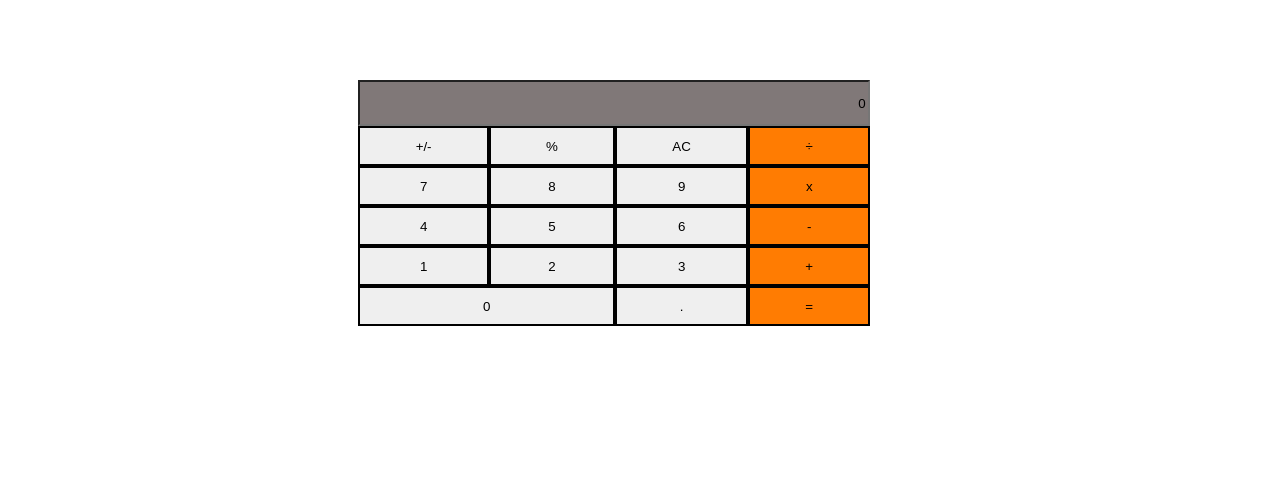
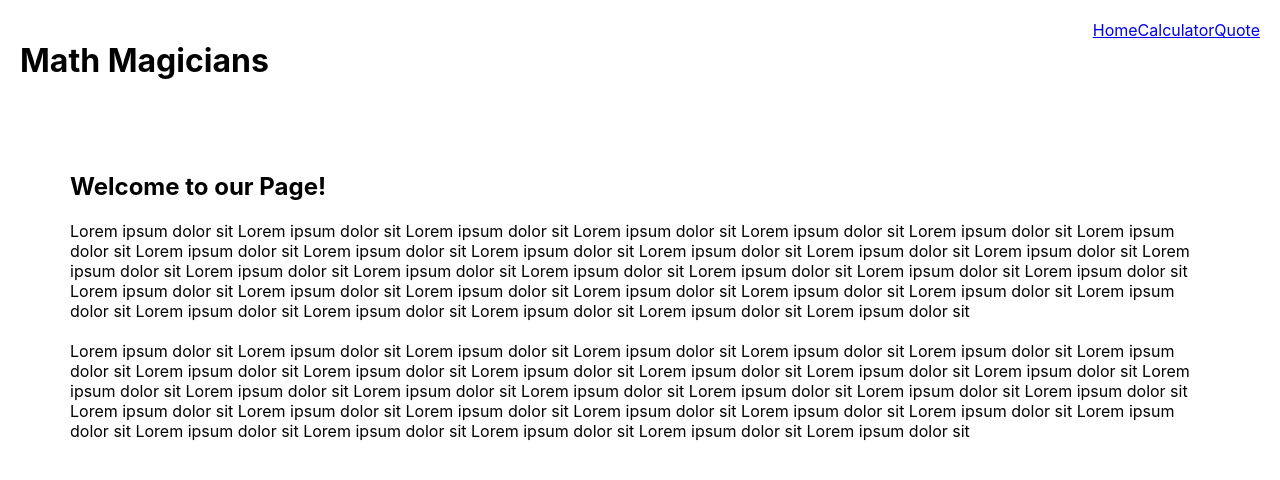
Before and after one commit to sneeu-leeu/math-magicians, a React (Create React App) app: page / in a window 1280 px wide. Shown: the top 480 px of the page. Built offline with nearby package versions, Linux system fonts and the light colour scheme.

Commit message:
update App class to fx and route all switches

```diff
--- a/package.json
+++ b/package.json
@@ -9,6 +9,7 @@
     "big.js": "^6.1.1",
     "react": "^17.0.2",
     "react-dom": "^17.0.2",
+    "react-router-dom": "^5.2.0",
     "react-scripts": "4.0.3",
     "web-vitals": "^1.0.1"
   },
--- a/src/App.js
+++ b/src/App.js
@@ -1,16 +1,53 @@
 /* eslint-disable react/prefer-stateless-function */
-import React from 'react';
 import './App.css';
-import Calculator from './components/calculator';
+import {
+  BrowserRouter as Router,
+  Link,
+  Route,
+  Switch,
+} from 'react-router-dom';
+import Home from './pages/home';
+import CalcPage from './pages/calculator';
+import Quote from './pages/quotes';
 
-class App extends React.Component {
-  render() {
-    return (
-      <div className="App">
-        <Calculator />
-      </div>
-    );
-  }
+function App() {
+  return (
+    <div className="App">
+      <Router>
+        <header
+          style={{
+            display: 'flex',
+            justifyContent: 'space-between',
+            padding: '20px',
+          }}
+        >
+          <h1>Math Magicians</h1>
+          <nav>
+            <Link className="p-10 border border-dark mr-20 mt-5 text-decoration-none menu-focus" to="/">Home</Link>
+            <Link className="p-10 border border-dark mr-20 mt-5 text-decoration-none menu-focus" to="/calculator">Calculator</Link>
+            <Link className="p-10 border border-dark mt-5 text-decoration-none" to="/quote">Quote</Link>
+          </nav>
+        </header>
+        <main
+          style={{
+            padding: '0px 70px',
+          }}
+        >
+          <Switch>
+            <Route path="/quote">
+              <Quote />
+            </Route>
+            <Route path="/calculator">
+              <CalcPage />
+            </Route>
+            <Route path="/">
+              <Home />
+            </Route>
+          </Switch>
+        </main>
+      </Router>
+    </div>
+  );
 }
 
 export default App;
```
Also changed, not shown: 2 other files (tests, documents, lock files or other folders).
